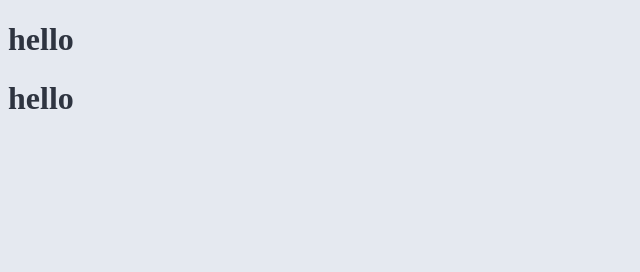
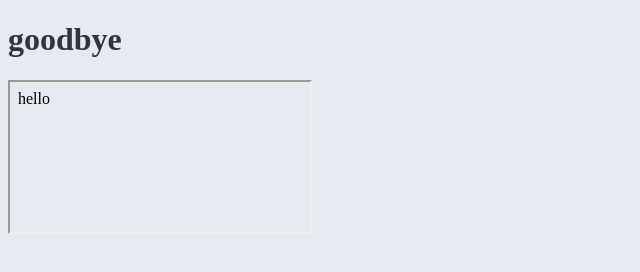
Before and after one commit to jdenyak/jdenyak, a plain HTML site: page index.html in a window 1280 px wide. Shown: the whole page, without its empty margins (0-640 px from the left). Drawn offline with Linux system fonts and the light colour scheme.

Commit message:
Update index.html

```diff
--- a/index.html
+++ b/index.html
@@ -7,7 +7,7 @@
 	</head>
 
 	<body>
-		<h1 href="#main">hello</h1>
-		<h1 href="#page1">hello</h1>
+		<h1>goodbye</h1>
+		<iframe src="pages/main.html" seamless></iframe>
 	</body>
 </html>
```
